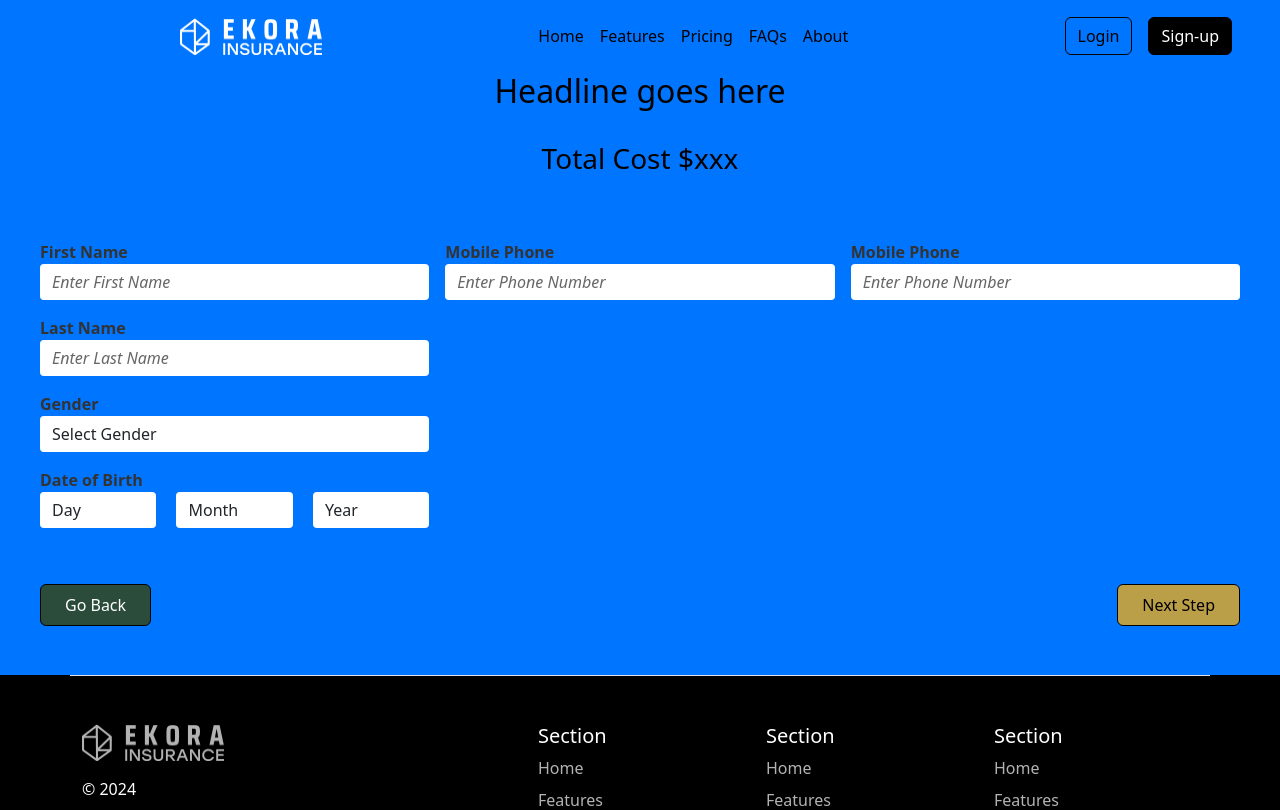
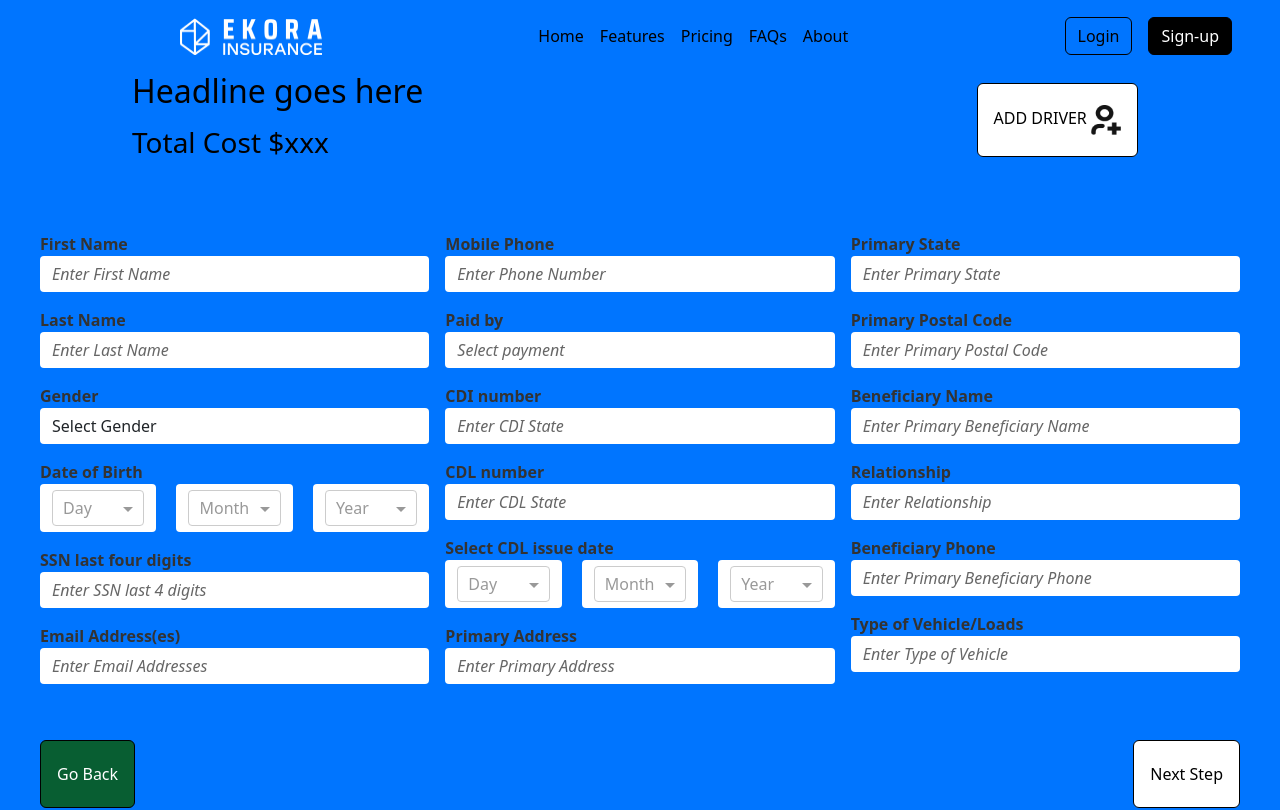
Before and after one commit to mikeesnipess/insurance-project-frontend, an Angular app: page /driver-details in a window 1280 px wide. Shown: the top 810 px of the page. Built offline with nearby package versions, Linux system fonts and the light colour scheme.

Commit message:
Company details done

```diff
--- a/angular.json
+++ b/angular.json
@@ -25,7 +25,8 @@
               "src/assets"
             ],
             "styles": [
-              "src/styles.css"
+              "src/styles.css",
+              "node_modules/@ng-select/ng-select/themes/default.theme.css"
             ],
             "scripts": []
           },
--- a/package.json
+++ b/package.json
@@ -18,6 +18,7 @@
     "@angular/platform-browser": "^16.1.0",
     "@angular/platform-browser-dynamic": "^16.1.0",
     "@angular/router": "^16.1.0",
+    "@ng-select/ng-select": "^12.0.7",
     "rxjs": "~7.8.0",
     "tslib": "^2.3.0",
     "zone.js": "~0.13.0"
--- a/src/app/app.module.ts
+++ b/src/app/app.module.ts
@@ -1,6 +1,7 @@
 import { NgModule } from '@angular/core';
 import { BrowserModule } from '@angular/platform-browser';
 import { RouterModule,Routes } from '@angular/router';
+import { NgSelectModule } from '@ng-select/ng-select';
 
 import { AppComponent } from './app.component';
 import { HomeComponent } from './components/home/home.component';
@@ -31,7 +32,8 @@ const appRoutes: Routes = [
     BrowserModule,
     FormsModule,
     RouterModule.forRoot(appRoutes, { scrollPositionRestoration: 'enabled' }), // This will automatically reset the scroll position to the top on route change
-    BrowserAnimationsModule
+    BrowserAnimationsModule,
+    NgSelectModule,
   ],
   providers: [],
   bootstrap: [AppComponent]
--- a/src/app/components/driver-details/driver-details/driver-details.component.css
+++ b/src/app/components/driver-details/driver-details/driver-details.component.css
@@ -30,7 +30,7 @@
   .btn-outline-secondary {
     color: #ffffff; /* Sample blue color */
     border-color: #000000;
-    background-color: #2b4b3b;
+    background-color: #085e32;
   }
 
   .btn-outline-secondary:hover {
@@ -39,7 +39,7 @@
   }
 
   .btn-primary {
-    background-color: #bb9e48; /* Sample yellow color */
+    background-color: #ffffff; /* Sample yellow color */
     border-color: #000000;
     color: #000000;
   }
@@ -49,9 +49,14 @@
     border-color: darken(#FFC107, 10%);
   }
 
+
+ .btn.btn-primary .icon-wrapper img{
+    height: 30px;
+    width: 30px;
+ }
   /* Additional button styles if needed */
   .btn {
-    padding: 0.5rem 1.5rem;
+    padding: 1.3rem 1rem;
     font-size: 1rem;
   }
 
@@ -72,6 +77,12 @@
     margin-bottom: 35px; /* Increase/decrease for more/less space between lines */
   }
 
+  ng-select .ng-dropdown-panel {
+    background-color: rgb(0, 0, 0); /* Or any color you prefer */
+  }
+
+
+
   /* Responsive adjustments for smaller screens */
   @media (max-width: 768px) {
     .d-flex {
--- a/src/app/components/driver-details/driver-details/driver-details.component.html
+++ b/src/app/components/driver-details/driver-details/driver-details.component.html
@@ -1,7 +1,14 @@
 <!-- driver-details.component.html -->
 <div class="company-background container-fluid d-flex flex-column justify-content-center align-items-center min-vh-50   ">
-    <h2 class="text-center mb-3">Headline goes here</h2>
-    <h3 class="text-center mb-5">Total Cost $xxx</h3>
+    <div class="d-flex justify-content-between align-items-center w-100 mb-5">
+        <div>
+            <h2 class="mb-3" style="margin-left: 120px;">Headline goes here</h2>
+            <h3 style="margin-left: 120px;">Total Cost $xxx</h3>
+        </div>
+        <button type="button" class="btn btn-primary" style="margin-right: 130px;">ADD DRIVER
+            <span class="icon-wrapper"><img src="assets/img/home/add-driver-button-icon.png" alt="" style="height: 30px; width: 30px;"></span>
+        </button>
+    </div>
 
     <form class="" style="width: 1200px;"> <!-- Adjust the width as needed -->
       <div class="row mb-3 g-3 justify-content-center">
@@ -28,36 +35,26 @@
                 <label for="dateOfBirth">Date of Birth</label>
                 <div class="d-flex">
                   <!-- Day dropdown -->
-                  <select class="form-control mr-1" id="birthDay">
-                    <option value="">Day</option>
-                    <!-- Generate options 1 through 31 -->
-                    <!-- You can automate this with Angular *ngFor -->
-                    <option value="1">1</option>
-                    <!-- ... more day options ... -->
-                    <option value="31">31</option>
-                  </select>
+                <ng-select class="form-control mr-1" id="birthDay" [items]="days" bindLabel="day" bindValue="day" placeholder="Day" [searchable]="false">
+                </ng-select>
 
-                  <!-- Month dropdown -->
-                  <select class="form-control mx-1" id="birthMonth">
-                    <option value="">Month</option>
-                    <!-- You can automate this with Angular *ngFor -->
-                    <option value="1">January</option>
-                    <!-- ... more month options ... -->
-                    <option value="12">December</option>
-                  </select>
+                <!-- Month dropdown -->
+                <ng-select class="form-control mx-1" id="birthMonth" [items]="months" bindLabel="month" bindValue="month" placeholder="Month" [searchable]="false">
+                </ng-select>
 
-                  <!-- Year dropdown -->
-                  <select class="form-control ml-1" id="birthYear">
-                    <option value="">Year</option>
-                    <!-- Generate options for year range -->
-                    <!-- You can automate this with Angular *ngFor -->
-                    <option value="1980">1980</option>
-                    <!-- ... more year options ... -->
-                    <option value="2004">2004</option>
-                  </select>
+                <!-- Year dropdown -->
+                <ng-select class="form-control ml-1" id="birthYear" [items]="years" bindLabel="year" bindValue="year" placeholder="Year" [searchable]="false">
+                </ng-select>
                 </div>
               </div>
-
+              <div class="form-group mb-3">
+                <label for="numberSSN">SSN last four digits</label>
+                <input type="tel" class="form-control" id="numberSSN" placeholder="Enter SSN last 4 digits">
+              </div>
+              <div class="form-group mb-3">
+                <label for="emailAddress">Email Address(es)</label>
+                <input type="tel" class="form-control" id="emailAddress" placeholder="Enter Email Addresses">
+              </div>
         </div>
 
         <!-- Second column of fields -->
@@ -65,15 +62,70 @@
             <div class="form-group mb-3">
                 <label for="mobilePhone">Mobile Phone</label>
                 <input type="tel" class="form-control" id="mobilePhone" placeholder="Enter Phone Number">
+            </div>
+            <div class="form-group mb-3">
+                <label for="paidBy">Paid by</label>
+                <input type="tel" class="form-control" id="paidBy" placeholder="Select payment">
+            </div>
+            <div class="form-group mb-3">
+                <label for="numberCDI">CDI number</label>
+                <input type="tel" class="form-control" id="numberCDI" placeholder="Enter CDI State">
+            </div>
+            <div class="form-group mb-3">
+                <label for="numberCDL">CDL number</label>
+                <input type="tel" class="form-control" id="numberCDL" placeholder="Enter CDL State">
+            </div>
+
+            <!-- Select issue date -->
+            <div class="form-group mb-3">
+                <label for="issueDate">Select CDL issue date</label>
+                <div class="d-flex">
+                  <!-- Day dropdown -->
+                <ng-select class="form-control mr-1" id="issueDateDay" [items]="days" bindLabel="day" bindValue="day" placeholder="Day" [searchable]="false">
+                </ng-select>
+
+                <!-- Month dropdown -->
+                <ng-select class="form-control mx-1" id="issueDateMonth" [items]="months" bindLabel="month" bindValue="month" placeholder="Month" [searchable]="false">
+                </ng-select>
+
+                <!-- Year dropdown -->
+                <ng-select class="form-control ml-1" id="issueDateYear" [items]="years" bindLabel="year" bindValue="year" placeholder="Year" [searchable]="false">
+                </ng-select>
+                </div>
               </div>
-        </div>
+
+              <div class="form-group mb-3">
+                <label for="primaryAddress">Primary Address</label>
+                <input type="tel" class="form-control" id="primaryAddress" placeholder="Enter Primary Address">
+              </div>
+            </div>
 
         <!-- Third column of fields -->
         <div class="col-md-4">
             <div class="form-group mb-3">
-                <label for="mobilePhone">Mobile Phone</label>
-                <input type="tel" class="form-control" id="mobilePhone" placeholder="Enter Phone Number">
-              </div>
+                <label for="primaryState">Primary State</label>
+                <input type="tel" class="form-control" id="primaryState" placeholder="Enter Primary State">
+            </div>
+            <div class="form-group mb-3">
+                <label for="primaryPostalCode">Primary Postal Code</label>
+                <input type="tel" class="form-control" id="primaryPostalCode" placeholder="Enter Primary Postal Code">
+            </div>
+            <div class="form-group mb-3">
+                <label for="beneficiaryName">Beneficiary Name</label>
+                <input type="tel" class="form-control" id="beneficiaryName" placeholder="Enter Primary Beneficiary Name">
+            </div>
+            <div class="form-group mb-3">
+                <label for="relationhipEntry">Relationship</label>
+                <input type="tel" class="form-control" id="relationhipEntry" placeholder="Enter Relationship">
+            </div>
+            <div class="form-group mb-3">
+                <label for="beneficiaryPhone">Beneficiary Phone</label>
+                <input type="tel" class="form-control" id="beneficiaryPhone" placeholder="Enter Primary Beneficiary Phone">
+            </div>
+            <div class="form-group mb-3">
+                <label for="typeOfVehicle">Type of Vehicle/Loads</label>
+                <input type="tel" class="form-control" id="typeOfVehicle" placeholder="Enter Type of Vehicle">
+            </div>
         </div>
       </div>
 
--- a/src/app/components/driver-details/driver-details/driver-details.component.ts
+++ b/src/app/components/driver-details/driver-details/driver-details.component.ts
@@ -7,4 +7,22 @@ import { Component } from '@angular/core';
 })
 export class DriverDetailsComponent {
 
+  days = Array.from({ length: 31 }, (_, i) => ({ day: i + 1 }));
+  months = [
+    { month: 'January', value: 1 },
+    { month: 'February', value: 2 },
+    { month: 'March', value: 3 },
+    { month: 'April', value: 4 },
+    { month: 'May', value: 5 },
+    { month: 'June', value: 6 },
+    { month: 'July', value: 7 },
+    { month: 'August', value: 8 },
+    { month: 'September', value: 9 },
+    { month: 'October', value: 10 },
+    { month: 'November', value: 11 },
+    { month: 'December', value: 12 }
+];
+
+  years = Array.from({ length: 25 }, (_, i) => ({ year: 1980 + i }));
+
 }
--- a/src/styles.css
+++ b/src/styles.css
@@ -1,3 +1,6 @@
+@import "~@ng-select/ng-select/themes/default.theme.css";
+
+
 /* body{
     background: #0075FF;
 } */
```
Also changed, not shown: src/app/components/company-details/company-details.component.html (+12 -12 lines), src/assets/img/home/add-driver-button-icon.png (added), 1 other file (tests, documents, lock files or other folders).
